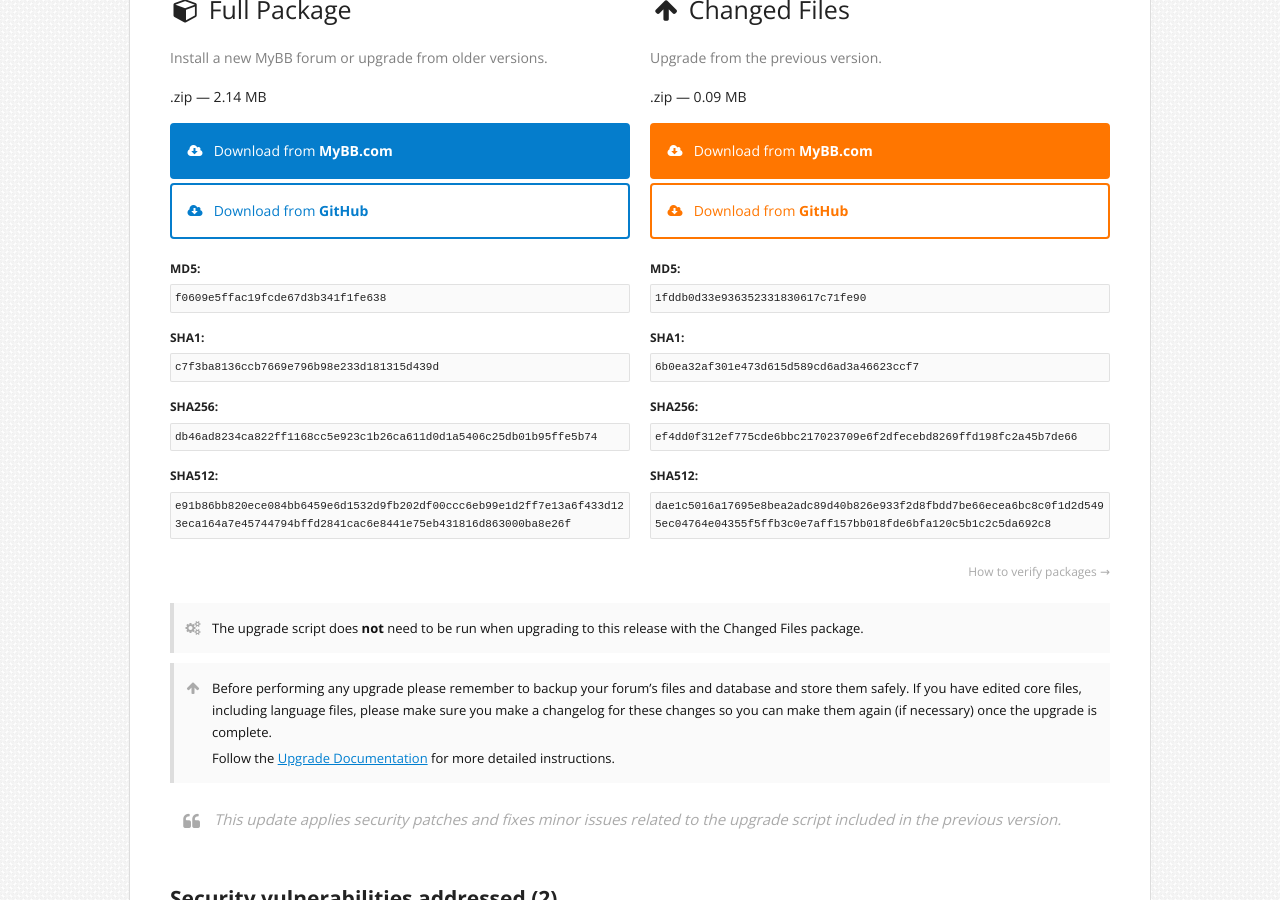
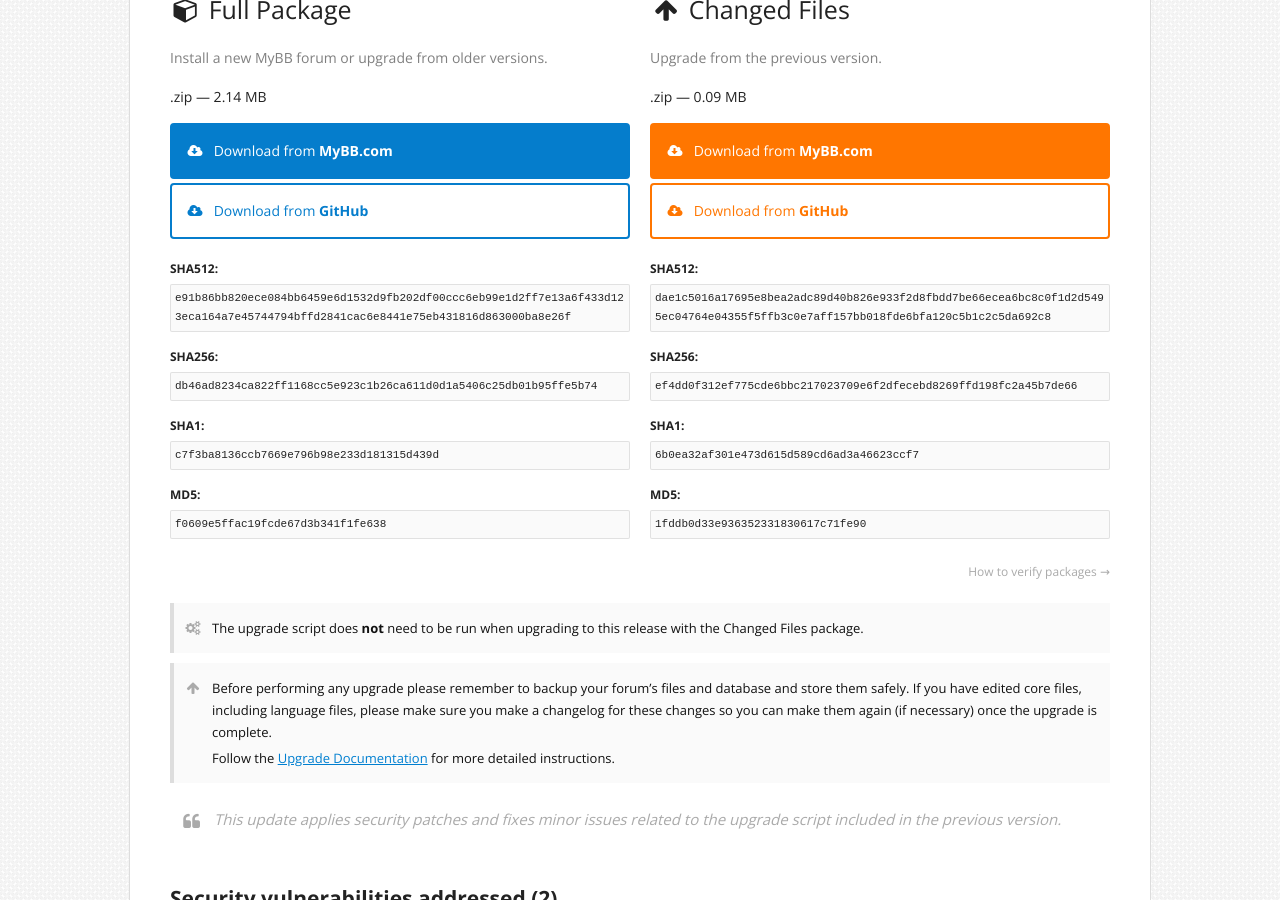
Before and after one commit to mybb/mybb.com, a Jekyll site: the page built from _versions/1.8.14.md, in a window 1280 px wide and 900 px high, scrolled down 363 px. Built offline with Jekyll 4.4.1, drawn with Linux system fonts in a browser that asks for light colours; nearby versions of some CDN libraries.

Commit message:
Order package checksums by preference

```diff
--- a/_layouts/version.html
+++ b/_layouts/version.html
@@ -126,7 +126,8 @@
 
                         {% if format.checksums %}
                         <div class="downloadPackages__checksums">
-                            {% for checksum in format.checksums %}
+                            {% assign checksums = format.checksums | sort: 'type' | reverse %}
+                            {% for checksum in checksums %}
                                 <div class="downloadPackages__checksums_checksum">
                                     <p class="downloadPackages__checksums__type">{{ checksum.type }}:</p>
                                     <p class="downloadPackages__checksums__value">{{ checksum.value }}</code>
```
